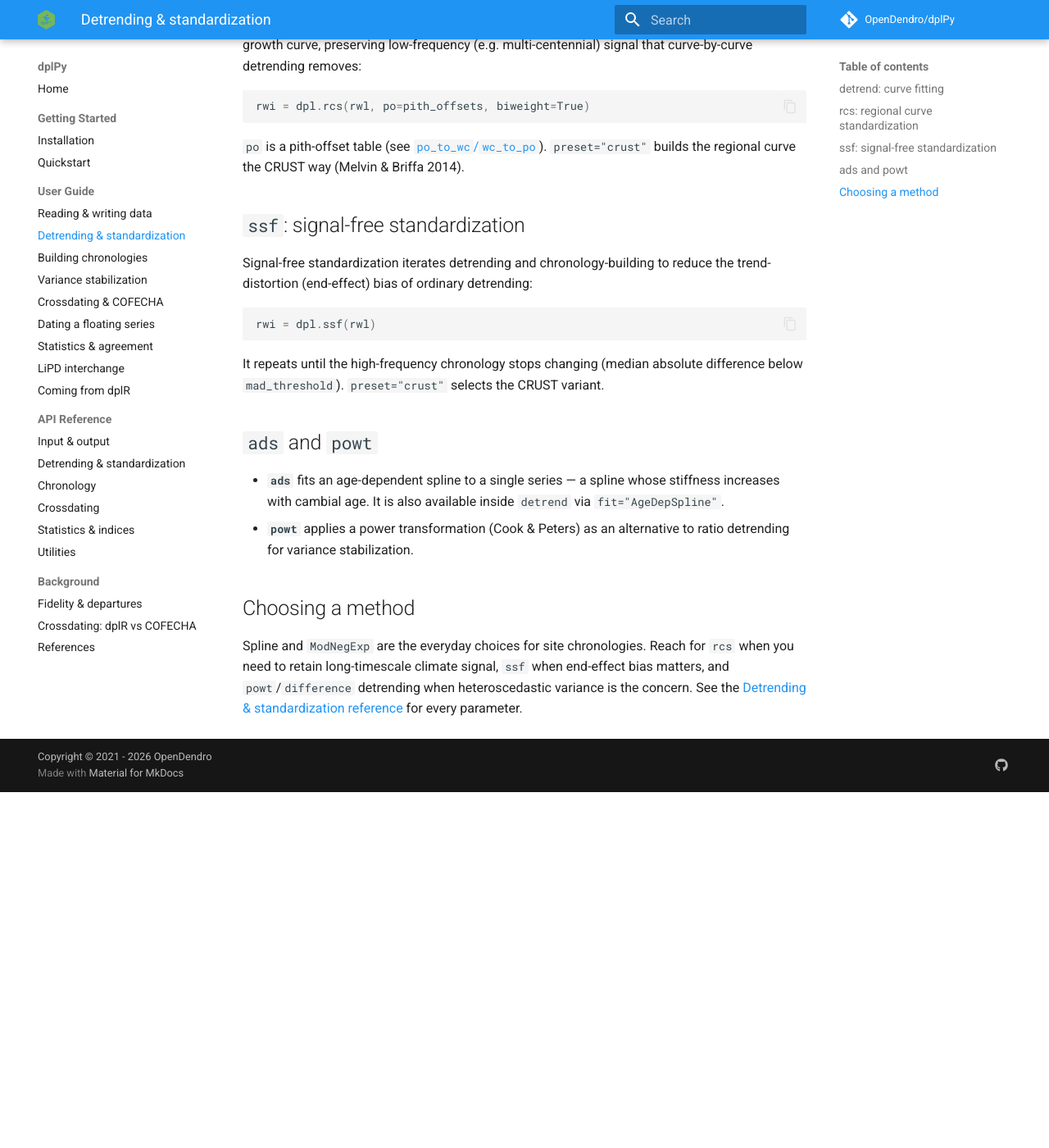
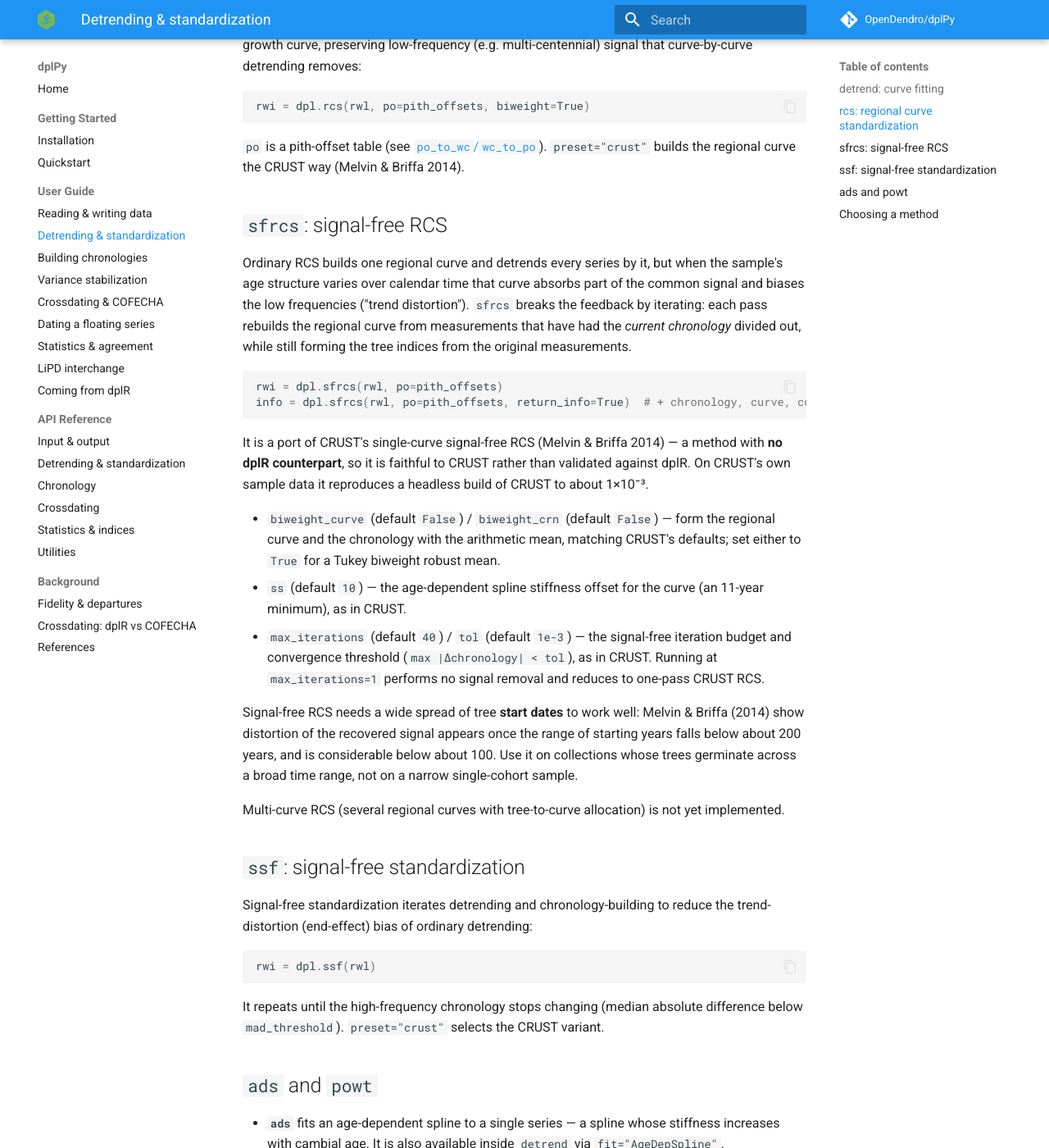
Before and after one commit to OpenDendro/dplPy, an MkDocs documentation site: the page built from docs/guide/detrending-standardization.md, in a window 1280 px wide and 1400 px high, scrolled down 1312 px. Shown: the whole window at 82% size. Built offline with MkDocs 1.6.1 and Material for MkDocs 9.7.7, drawn with Linux system fonts in a browser that asks for light colours; comment, search, counter and statistics services are not loaded; before the commit the page ends 2278 px from its top, so only the background shows below that; some of the changed text lies outside the part shown.

Commit message:
Change to simple (not biweight) mean for default for SF-RCS following Melvin and update docs and tests

````diff
--- a/docs/guide/detrending-standardization.md
+++ b/docs/guide/detrending-standardization.md
@@ -55,6 +55,44 @@ rwi = dpl.rcs(rwl, po=pith_offsets, biweight=True)
 `po` is a pith-offset table (see [`po_to_wc`/`wc_to_po`](../reference/utilities.md)).
 `preset="crust"` builds the regional curve the CRUST way (Melvin & Briffa 2014).
 
+## `sfrcs`: signal-free RCS
+
+Ordinary RCS builds one regional curve and detrends every series by it, but when
+the sample's age structure varies over calendar time that curve absorbs part of
+the common signal and biases the low frequencies ("trend distortion").
+`sfrcs` breaks the feedback by iterating: each pass rebuilds the regional curve
+from measurements that have had the *current chronology* divided out, while still
+forming the tree indices from the original measurements.
+
+```python
+rwi = dpl.sfrcs(rwl, po=pith_offsets)
+info = dpl.sfrcs(rwl, po=pith_offsets, return_info=True)  # + chronology, curve, convergence
+```
+
+It is a port of CRUST's single-curve signal-free RCS (Melvin & Briffa 2014) — a
+method with **no dplR counterpart**, so it is faithful to CRUST rather than
+validated against dplR. On CRUST's own sample data it reproduces a headless build
+of CRUST to about 1×10⁻³.
+
+- `biweight_curve` (default `False`) / `biweight_crn` (default `False`) — form the
+  regional curve and the chronology with the arithmetic mean, matching CRUST's
+  defaults; set either to `True` for a Tukey biweight robust mean.
+- `ss` (default `10`) — the age-dependent spline stiffness offset for the curve
+  (an 11-year minimum), as in CRUST.
+- `max_iterations` (default `40`) / `tol` (default `1e-3`) — the signal-free
+  iteration budget and convergence threshold (`max |Δchronology| < tol`), as in
+  CRUST. Running at `max_iterations=1` performs no signal removal and reduces to
+  one-pass CRUST RCS.
+
+Signal-free RCS needs a wide spread of tree **start dates** to work well: Melvin &
+Briffa (2014) show distortion of the recovered signal appears once the range of
+starting years falls below about 200 years, and is considerable below about 100.
+Use it on collections whose trees germinate across a broad time range, not on a
+narrow single-cohort sample.
+
+Multi-curve RCS (several regional curves with tree-to-curve allocation) is not yet
+implemented.
+
 ## `ssf`: signal-free standardization
 
 Signal-free standardization iterates detrending and chronology-building to reduce
@@ -78,8 +116,9 @@ difference below `mad_threshold`). `preset="crust"` selects the CRUST variant.
 ## Choosing a method
 
 Spline and `ModNegExp` are the everyday choices for site chronologies. Reach for
-`rcs` when you need to retain long-timescale climate signal, `ssf` when
-end-effect bias matters, and `powt`/`difference` detrending when heteroscedastic
-variance is the concern. See the
+`rcs` when you need to retain long-timescale climate signal, `sfrcs` when you want
+RCS *and* the signal-free correction for trend distortion under an uneven age
+structure, `ssf` when end-effect bias matters in curve-by-curve detrending, and
+`powt`/`difference` detrending when heteroscedastic variance is the concern. See the
 [Detrending & standardization reference](../reference/detrending.md) for every
 parameter.
````
Also changed, not shown: docs/reference/detrending.md (+4 -0 lines), 3 other files.
